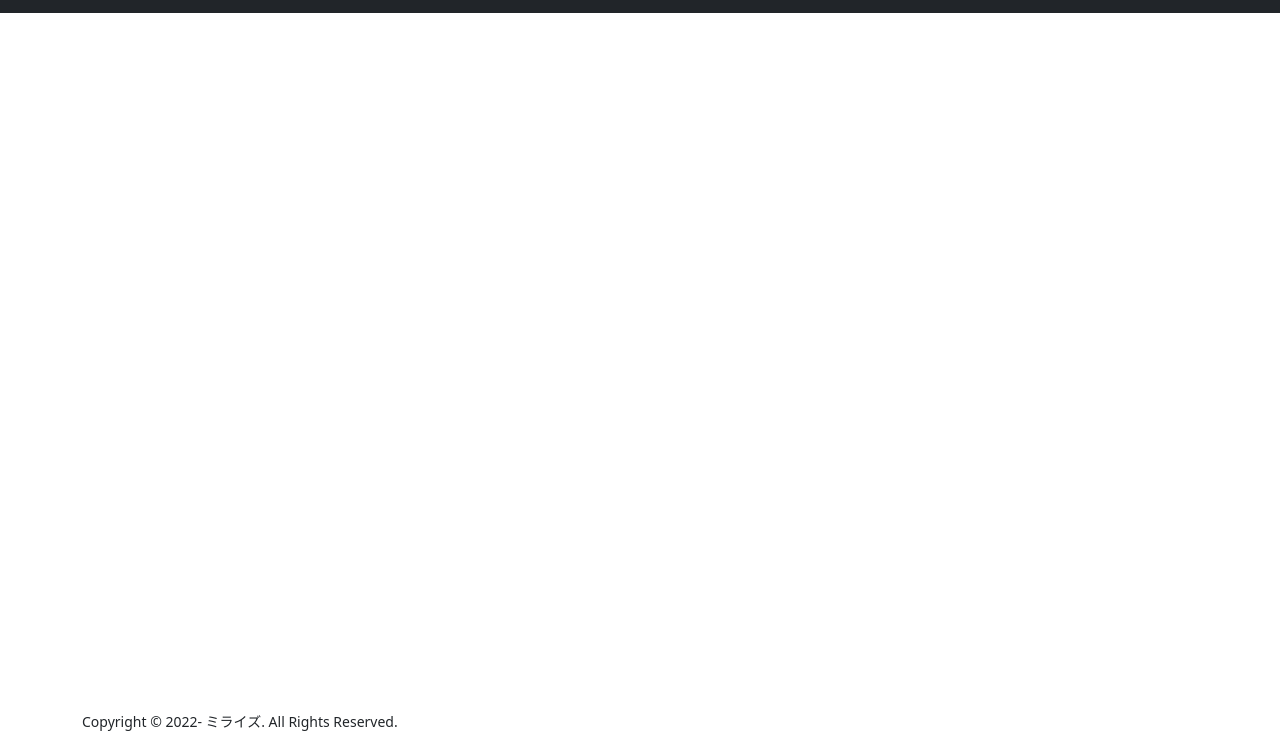
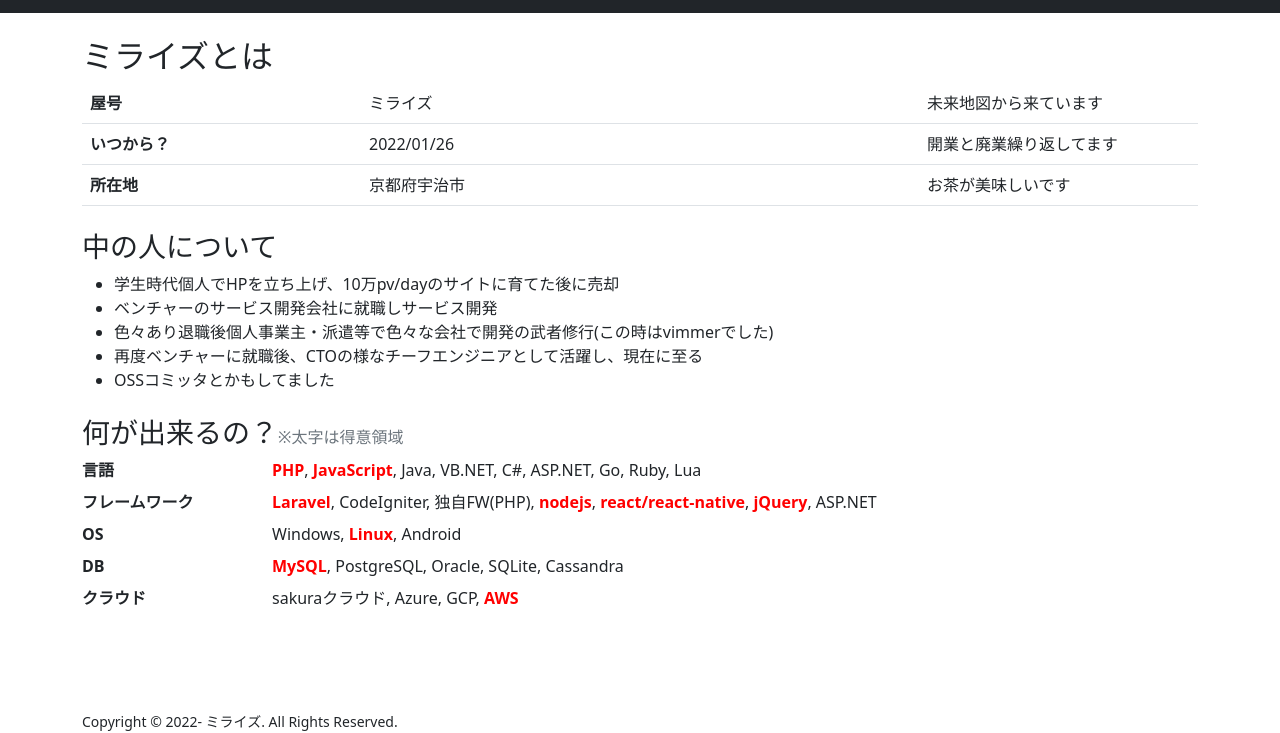
Before and after one commit to kyoto-miraizu/miraizu, a plain HTML site: page about.html in a window 1280 px wide. Shown: the part 67-800 px from the top of the page. Drawn offline with nearby package versions, Linux system fonts and the light colour scheme.

Commit message:
なんかてきとうにざっくり追加

```diff
--- a/about.html
+++ b/about.html
@@ -27,7 +27,48 @@
         </ul>
     </div>
 </header>
-<main class="flex-fill flex-grow-1 d-flex">
+<main class="flex-fill flex-grow-1 container">
+    <h2>ミライズとは</h2>
+    <table class="table col-sm-8">
+        <tbody>
+        <tr>
+            <th class="col-sm-3">屋号</th>
+            <td class="col-sm-6">ミライズ</td>
+            <td class="col-sm-3">未来地図から来ています</td>
+        </tr>
+        <tr>
+            <th class="col-sm-3">いつから？</th>
+            <td class="col-sm-6">2022/01/26</td>
+            <td class="col-sm-3">開業と廃業繰り返してます</td>
+        </tr>
+        <tr>
+            <th class="col-sm-3">所在地</th>
+            <td class="col-sm-6">京都府宇治市</td>
+            <td class="col-sm-3">お茶が美味しいです</td>
+        </tr>
+        </tbody>
+    </table>
+    <h3 class="mt-4">中の人について</h3>
+    <ul>
+        <li>学生時代個人でHPを立ち上げ、10万pv/dayのサイトに育てた後に売却</li>
+        <li>ベンチャーのサービス開発会社に就職しサービス開発</li>
+        <li>色々あり退職後個人事業主・派遣等で色々な会社で開発の武者修行(この時はvimmerでした)</li>
+        <li>再度ベンチャーに就職後、CTOの様なチーフエンジニアとして活躍し、現在に至る</li>
+        <li>OSSコミッタとかもしてました</li>
+    </ul>
+    <h3 class="mt-4">何が出来るの？<small class="fs-6 text-muted">※太字は得意領域</small></h3>
+    <dl class="row">
+        <dt class="col-sm-2">言語</dt>
+        <dd class="col-sm-10"><b>PHP</b>, <b>JavaScript</b>, Java, VB.NET, C#, ASP.NET, Go, Ruby, Lua</dd>
+        <dt class="col-sm-2">フレームワーク</dt>
+        <dd class="col-sm-10"><b>Laravel</b>, CodeIgniter, 独自FW(PHP), <b>nodejs</b>, <b>react/react-native</b>, <b>jQuery</b>, ASP.NET</dd>
+        <dt class="col-sm-2">OS</dt>
+        <dd class="col-sm-10">Windows, <b>Linux</b>, Android</dd>
+        <dt class="col-sm-2">DB</dt>
+        <dd class="col-sm-10"><b>MySQL</b>, PostgreSQL, Oracle, SQLite, Cassandra</dd>
+        <dt class="col-sm-2">クラウド</dt>
+        <dd class="col-sm-10">sakuraクラウド, Azure, GCP, <b>AWS</b></dd>
+    </dl>
 </main>
 
 <footer class="flex-shrink-1">
--- a/assets/css/global.css
+++ b/assets/css/global.css
@@ -2,3 +2,6 @@
     font-family: 'Berkshire Swash', cursive;
     color: white;
 }
+b {
+    color: red;
+}
```
Also changed, not shown: index.html (+1 -1 lines).
